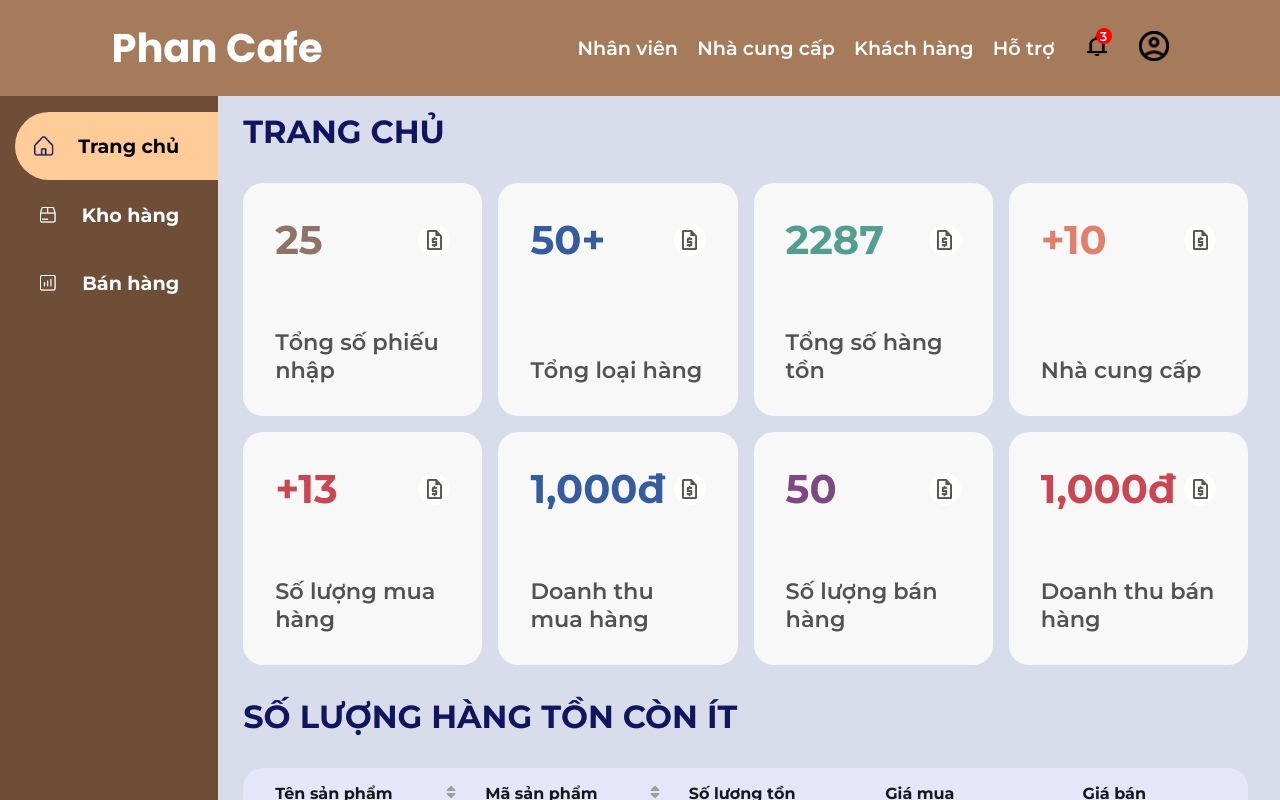
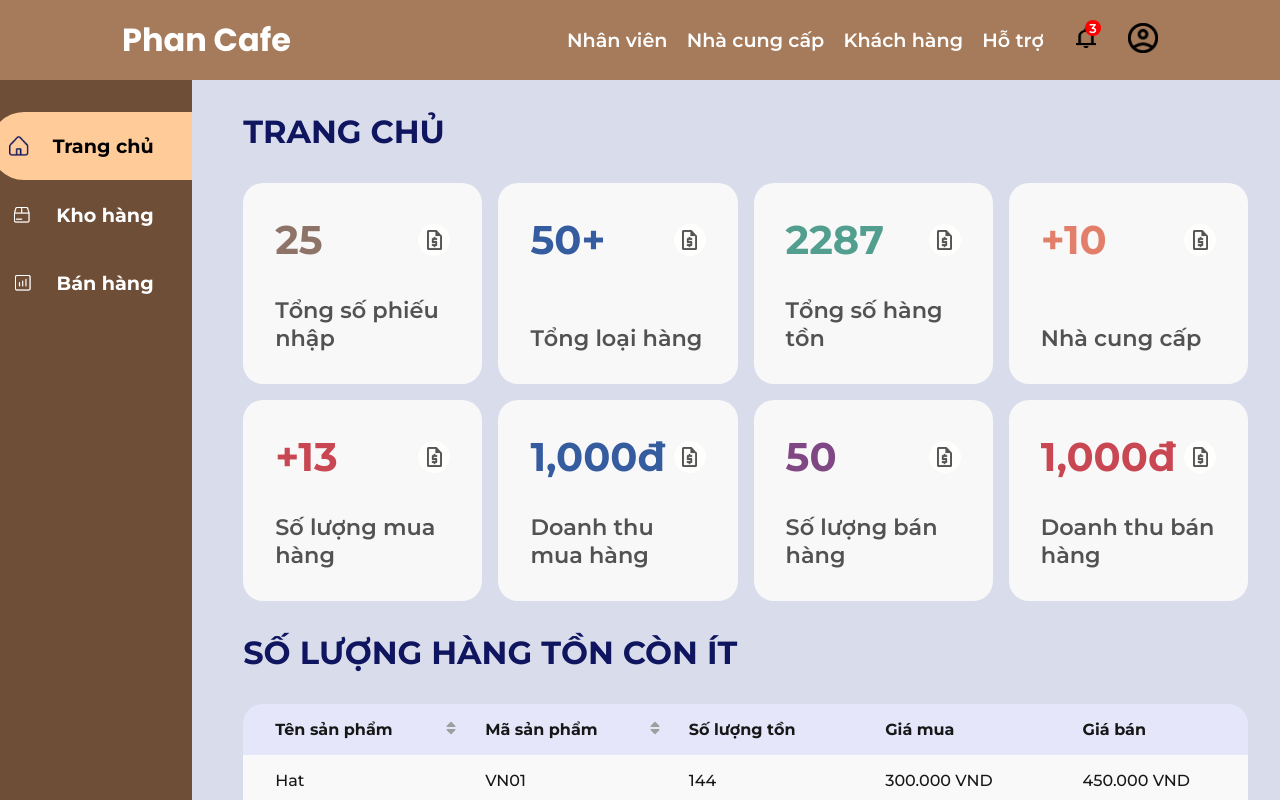
Before and after one commit to hidr0c/CoffeShopManagerWebsite, a Next.js app: page / in a window 1280 px wide. Built offline with nearby package versions, Linux system fonts and the light colour scheme; a web font is replaced by a local one.

Commit message:
fix style

```diff
--- a/src/app/components/header/Header.module.scss
+++ b/src/app/components/header/Header.module.scss
@@ -12,9 +12,9 @@
   color: white;
   padding: 1em 0;
   z-index: 3;
-  height: 6em;
+  height: 5em;
   .logo {
-    font-size: 40px;
+    font-size: 32px;
     font-weight: 700;
     font-family: 'Poppins';
   }
--- a/src/app/components/sidebar/Sidebar.module.scss
+++ b/src/app/components/sidebar/Sidebar.module.scss
@@ -1,12 +1,12 @@
 .container {
-  width: 17vw;
+  width: 15vw;
   background: #6F4E37;
   position: fixed;
   left: 0;
   top: 5em;
   height: calc(100vh - 5em);
   z-index: 2;
-  padding: 2em 0 2em 3em;
+  padding: 2em 0;
   display: flex;
   align-items: flex-end;
   flex-direction: column;
--- a/src/app/components/ui/card/card.module.scss
+++ b/src/app/components/ui/card/card.module.scss
@@ -6,11 +6,8 @@
   background: #F8F8F8;
   border-radius: 20px;
   padding: 2em;
-  gap: 4em;
-  transition: all 0.3s ease;
-  &:hover {
-    transform: scale(1.1);
-  }
+  gap: 2em;
+
   .header {
     display: flex;
     justify-content: space-between;
@@ -34,5 +31,4 @@
     background: #FEFEFD;
     border-radius: 50%;
   }
-
 }
--- a/src/app/components/ui/search/search.module.scss
+++ b/src/app/components/ui/search/search.module.scss
@@ -1,4 +1,6 @@
 .container {
+  --input-background: #d9ddeb;
+
   position: relative;
   height: max-content;
   .search {
@@ -13,5 +15,13 @@
     border-radius: 10px;
     font-size: 1.2em;
     min-width: 20em;
+    background: var(--input-background);
   }
 }
+
+
+// @media (prefers-color-scheme: dark) {
+//   .container {
+//     --input-background: #1a1a1a;
+//   }
+// }
--- a/src/app/components/ui/search/search.tsx
+++ b/src/app/components/ui/search/search.tsx
@@ -1,13 +1,13 @@
 import styles from './search.module.scss';
 import Image from 'next/image';
 
-export function Search () {
+export function Search() {
   return (
     <div className={styles.container}>
       <div className={styles.search}>
-        <Image src={'/images/search-icon.png'} alt='Search icon' width={20} height={20}/>
+        <Image src={'/images/search-icon.png'} alt='Search icon' width={20} height={20} />
       </div>
-      <input type="text" className="" placeholder='Tìm kiếm'/>
+      <input type="text" className="" placeholder='Tìm kiếm' />
     </div>
   )
 }
```
